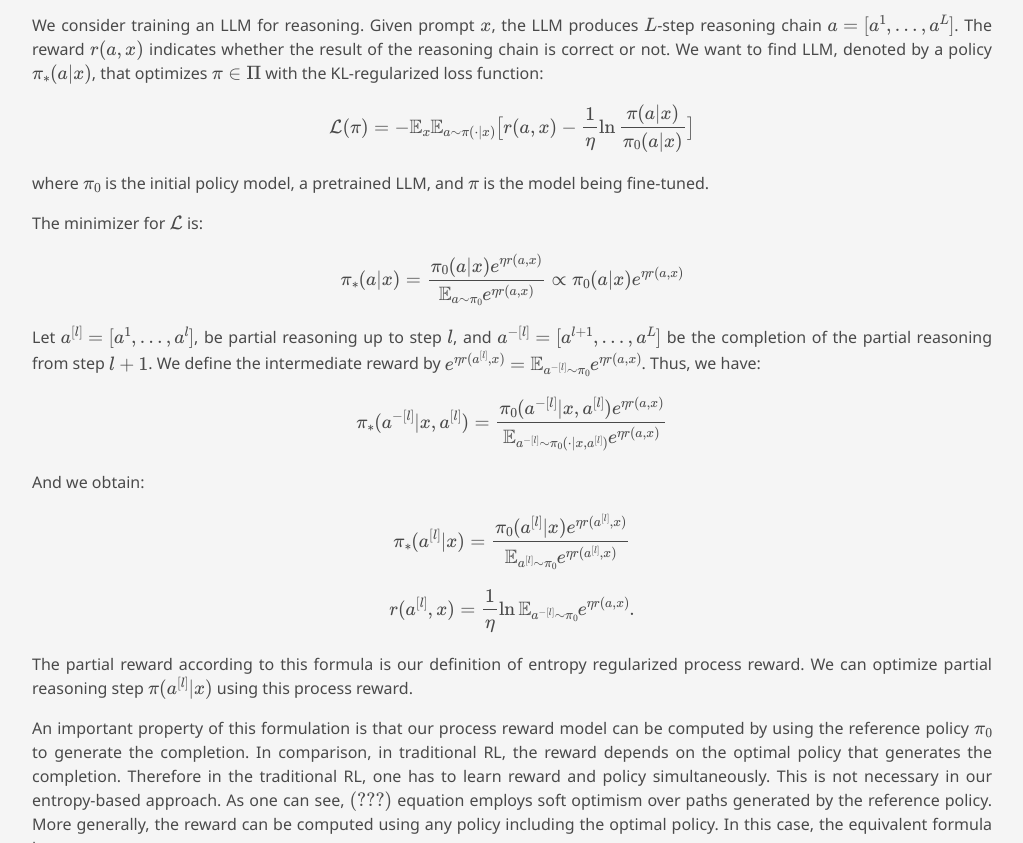
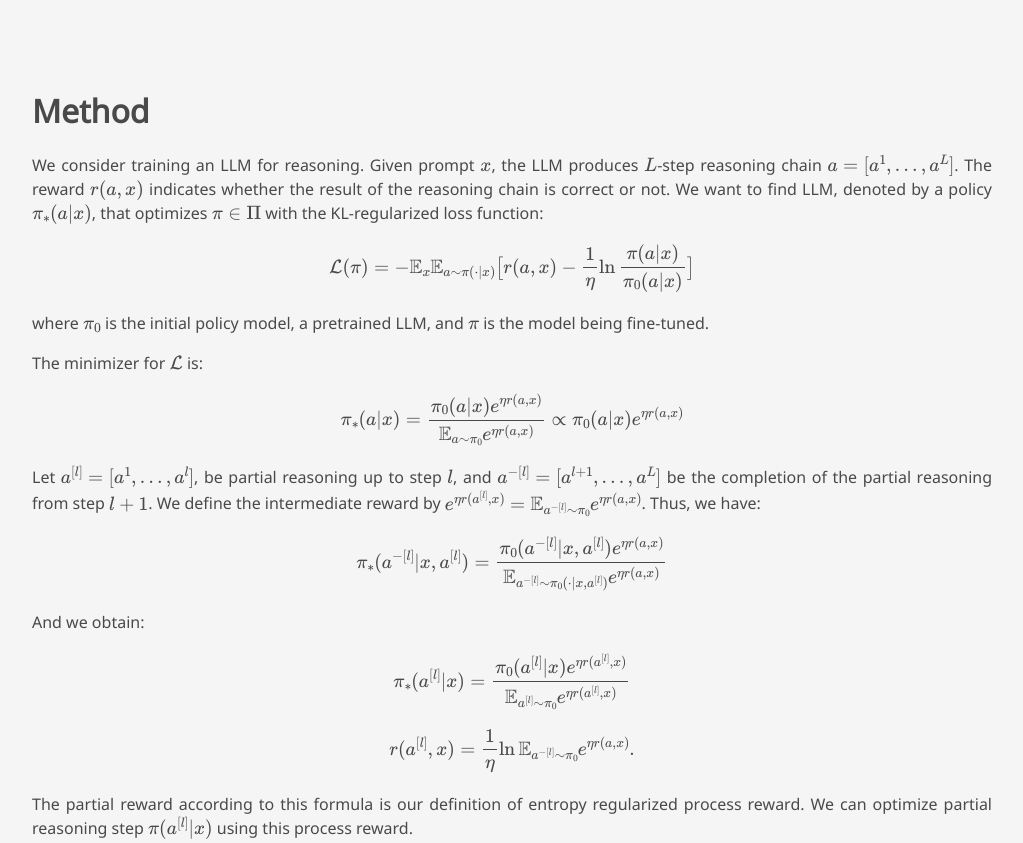
Before and after one commit to hanningzhang/math-prm, a plain HTML site: page index.html in a window 1280 px wide. Shown: the part 1978-2821 px from the top of the page, without its empty margins (128-1151 px from the left). Drawn offline with nearby package versions, Linux system fonts and the light colour scheme; some icons are missing; a web font is replaced by a local one.

Commit message:
Update index.html

```diff
--- a/index.html
+++ b/index.html
@@ -215,6 +215,20 @@ under entropy-regularization.
              In this project, we formulate the multi-step mathematical reasoning task under the entropy-regularized MDP framework,
             derive the mathematical principles of the process reward construction, and propose practical algorithms.
           </p>
+          </div>
+      </div>
+    </div>
+  </div>
+</section>
+<!-- End Paper Introduction -->
+
+<!-- Paper Method -->
+<section class="section hero is-light">
+  <div class="container is-max-desktop">
+    <div class="columns is-centered">
+      <div class="column is-full">
+        <h2 class="title is-3">Method</h2>
+        <div class="content has-text-justified">
           <p>
           We consider training an LLM for reasoning.
           Given prompt \(x\), the LLM produces \(L\)-step reasoning chain \(a = [a^1,\dots,a^L]\).
@@ -280,12 +294,13 @@ under entropy-regularization.
                \frac{\pi_*(a^{-[l]}|x, a^{[l]})e^{-\eta r(a,x)}}{\mathbb{E}_{a^{-[l]}\sim\pi_*}e^{-\eta r(a,x)}}
             \]
           </p>
-        </div>
+          </div>
       </div>
     </div>
   </div>
 </section>
-<!-- End Paper Introduction -->
+<!-- End Paper Method -->
+
 
 
 <section class="section hero is-small">
```
